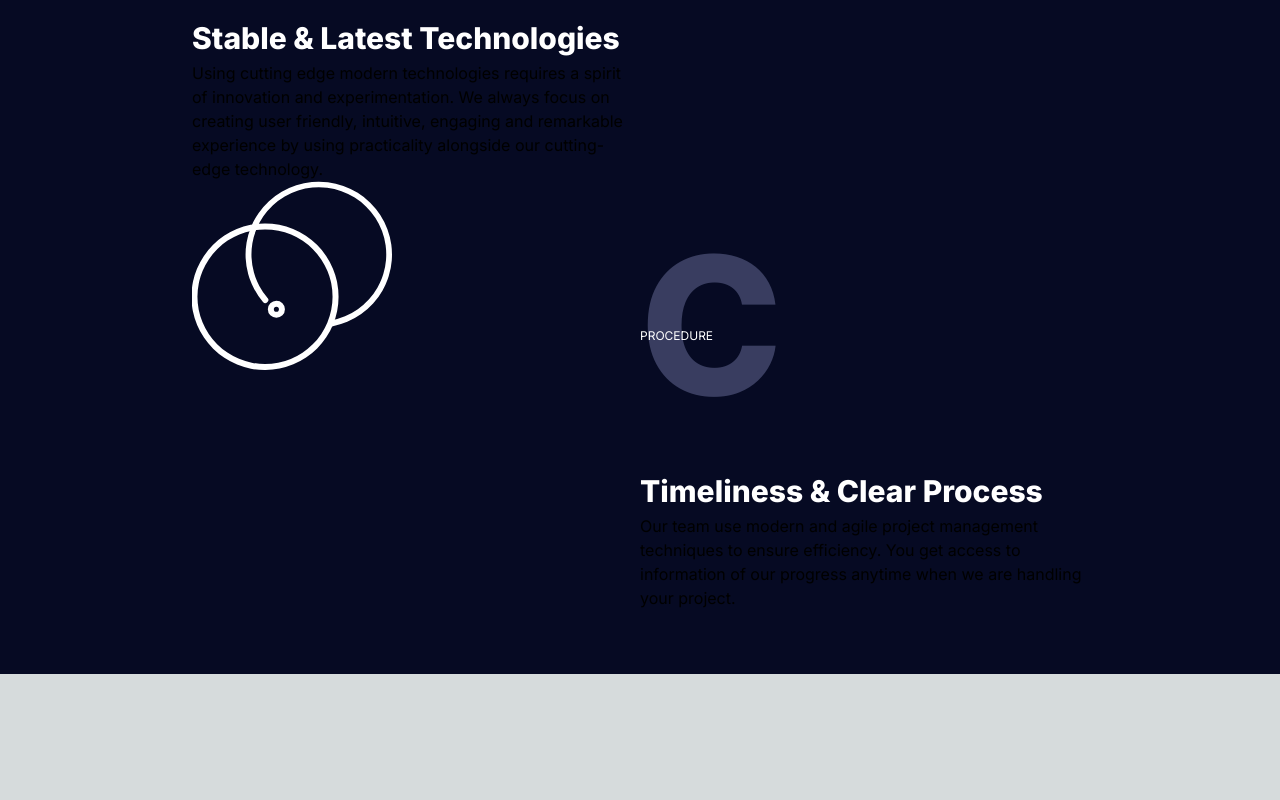
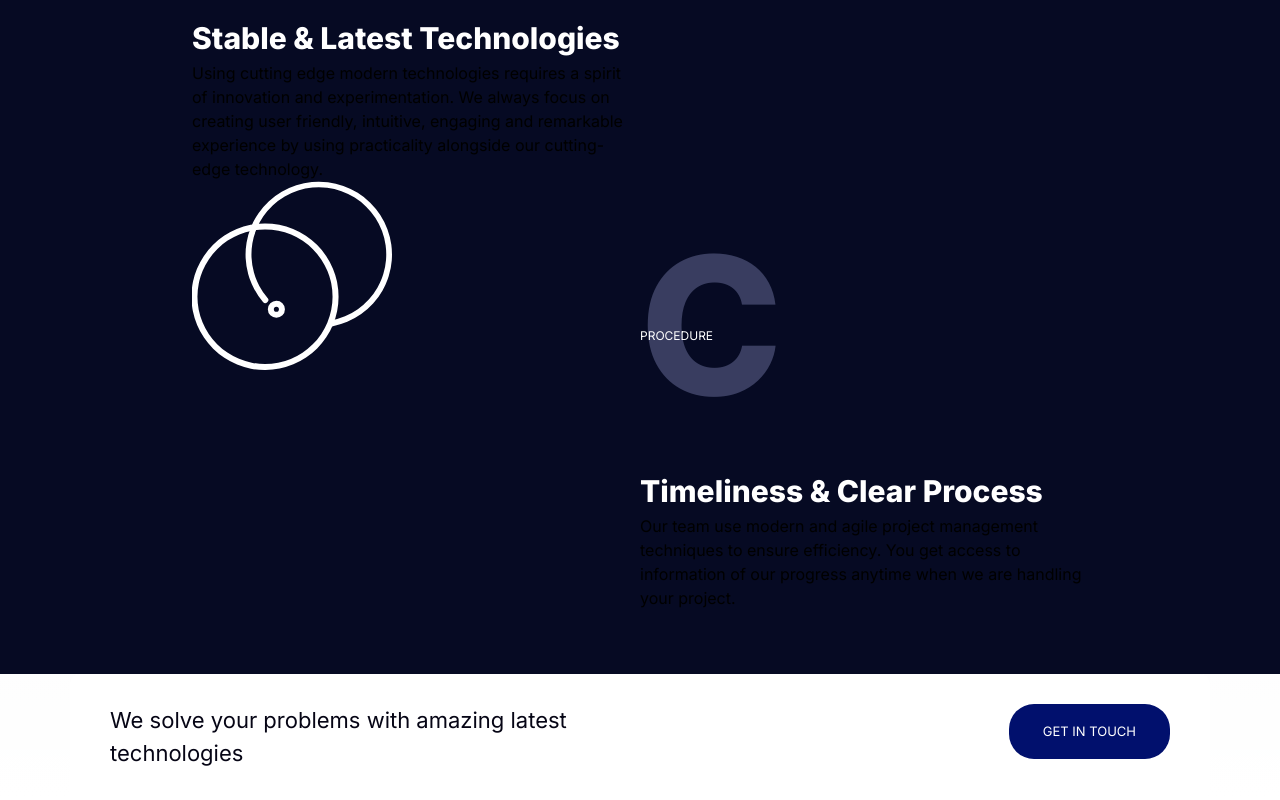
Before and after one commit to JosephGakah/irobtech-clone, a Next.js app: page / in a window 1280 px wide. Shown: the part 2769-3569 px from the top of the page. Before the commit the page ends 3443 px from the top, so only its background shows below. Built offline with nearby package versions, Linux system fonts and the light colour scheme.

Commit message:
Footer section 1

```diff
--- a/src/app/layout.tsx
+++ b/src/app/layout.tsx
@@ -1,3 +1,4 @@
+import Footer from '@/components/footer'
 import '../styles/globals.css'
 import type { Metadata } from 'next'
 import { Inter } from 'next/font/google'
@@ -16,7 +17,10 @@ export default function RootLayout({
 }) {
   return (
     <html lang="en">
-      <body className={inter.className}>{children}</body>
+      <body className={inter.className}>
+        {children}
+        <Footer/>
+      </body>
     </html>
   )
 }
--- a/src/components/footer.tsx
+++ b/src/components/footer.tsx
@@ -1,3 +1,4 @@
+import Link from 'next/link'
 import React from 'react'
 
 export default function Footer() {
@@ -5,9 +6,21 @@ export default function Footer() {
     <footer>
         <section>
             <div className='max-w-[1140px] m-auto'>
-                <div className='flex justify-center py-[10px] px-[15x]'>
-                    <div className='w-[65%]'></div>
-                    <div className='w-[35%]'></div>
+                <div className='flex justify-center py-[10px] px-[15x] bg-white rounded-[10px]'>
+                    <div className='flex flex-wrap w-[65%]'>
+                        <div className='py-[20px] px-[40px]'>
+                            <p className="w-[80%] text-[#060515] text-[22px] font-[400]">
+                                We solve your problems with amazing latest technologies
+                            </p>
+                        </div>
+                    </div>
+                    <div className='w-[35%]'>
+                        <div className='py-[20px] px-[40px] flex justify-end uppercase'>
+                            <Link className='button bg-[#01106d] text-[13px] py-[18px] px-[34px] rounded-[25px] text-white' href={''}>
+                                Get In Touch
+                            </Link>
+                        </div>
+                    </div>
                 </div>
             </div>
 
```
